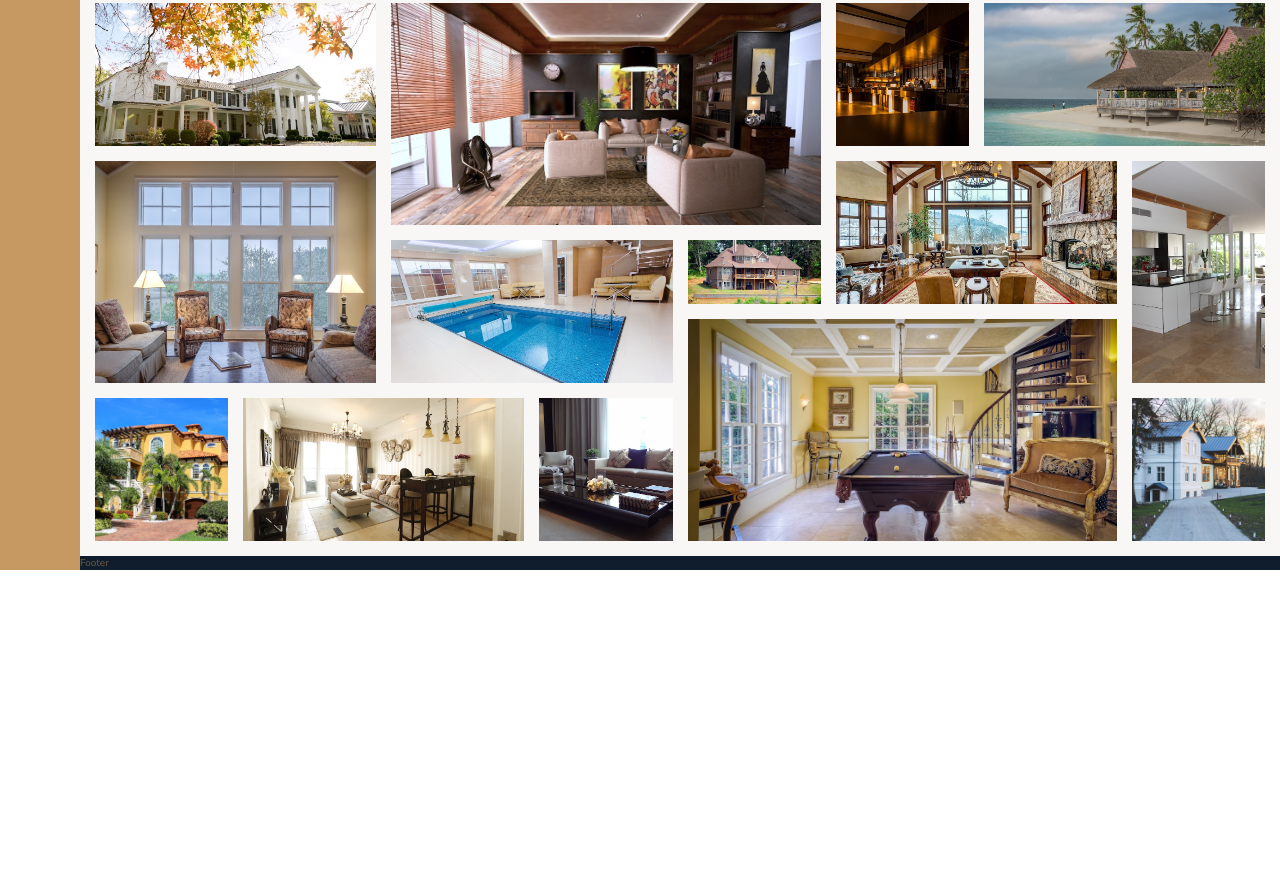
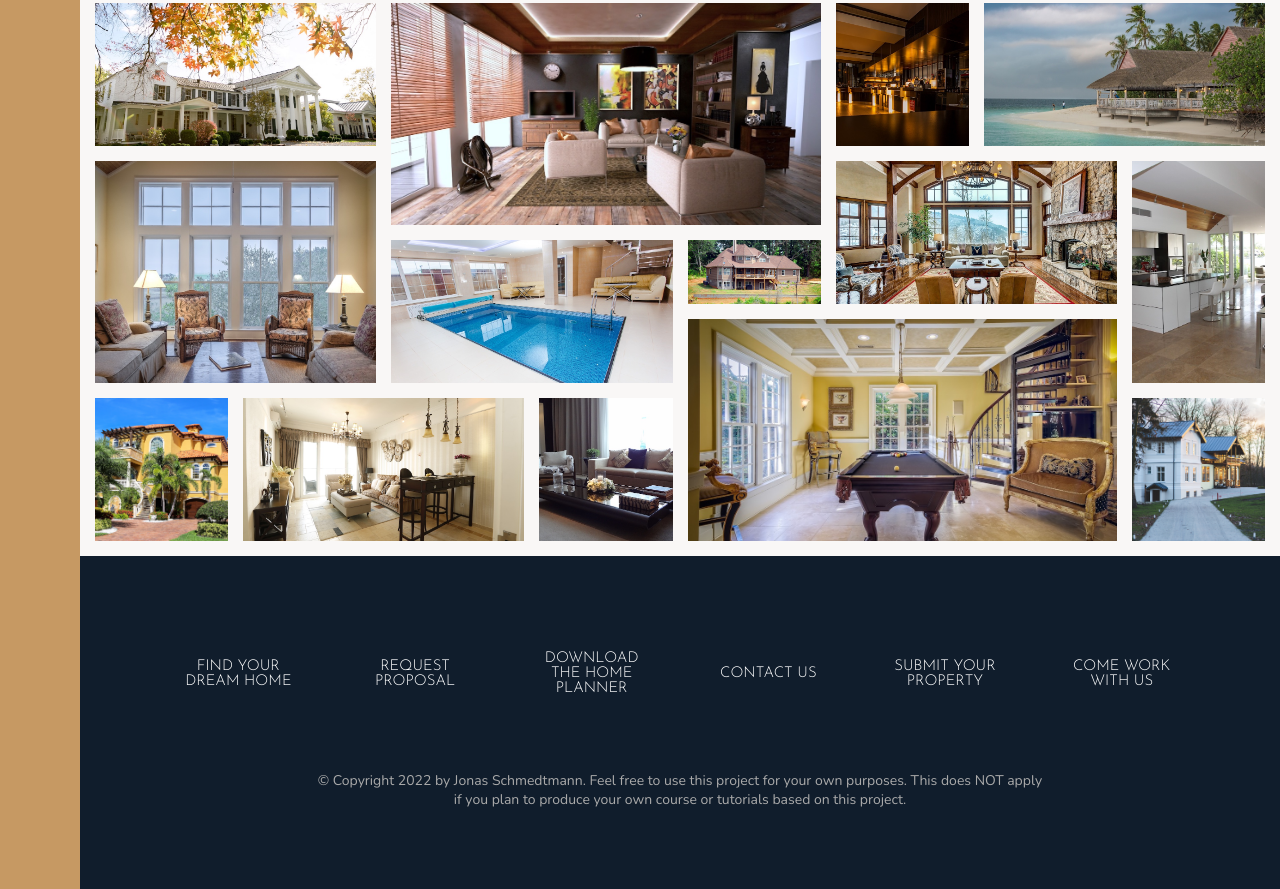
Before and after one commit to catalin27/CSS-Nexter, a website: page index.html in a window 1280 px wide. Shown: the part 3014-3903 px from the top of the page. Before the commit the page ends 3584 px from the top, so only its background shows below. Drawn offline with nearby package versions, Linux system fonts and the light colour scheme; files that its build step writes are made by us from their sources.

Commit message:
Lecture 116 - Footer section

```diff
--- a/index.html
+++ b/index.html
@@ -325,7 +325,17 @@
       </div>
 
       <div class="footer">
-        Footer
+        <ul class="nav">
+          <li class="nav__item"><a href="#" class="nav__link">Find your dream home</a></li>
+          <li class="nav__item"><a href="#" class="nav__link">Request proposal</a></li>
+          <li class="nav__item"><a href="#" class="nav__link">Download the home planner</a></li>
+          <li class="nav__item"><a href="#" class="nav__link">Contact Us</a></li>
+          <li class="nav__item"><a href="#" class="nav__link">Submit your property</a></li>
+          <li class="nav__item"><a href="#" class="nav__link">Come work with us</a></li>
+        </ul>
+        <p class="copyright">
+          &copy; Copyright 2022 by Jonas Schmedtmann. Feel free to use this project for your own purposes. This does NOT apply if you plan to produce your own course or tutorials based on this project.
+        </p>
       </div>
   </body>
 </html>
--- a/sass/_footer.scss
+++ b/sass/_footer.scss
@@ -1,4 +1,42 @@
 .footer {
   background-color: $color-secondary;
   grid-column: full-start / full-end;
+
+  padding: 8rem;
 }
+
+.nav{
+  list-style: none;
+
+  display: grid;
+  grid-template-columns: repeat(auto-fit, minmax(15rem, 1fr));
+  grid-gap: 2rem;
+  align-items: center;
+
+  &__link:link,
+  &__link:visited {
+    text-decoration: none;
+    font-size: 1.5rem;
+    color: #fff;
+    font-family: $font-display;
+    text-transform: uppercase;
+    text-align: center;
+    padding: 1.5rem;
+    display: block;
+    transition: all .2s;
+  }
+
+  &__link:active,
+  &__link:hover {
+    background-color: rgba(#fff, .05);
+    transform: translateY(-3px);
+  }
+}
+
+.copyright {
+  font-size: 1.4rem;
+  color: $color-grey-light-2;
+  margin: 6rem auto 0;
+  text-align: center;
+  width: 70%;
+}
```
